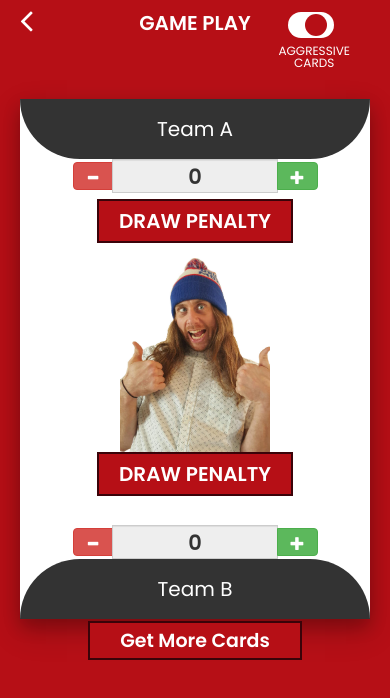
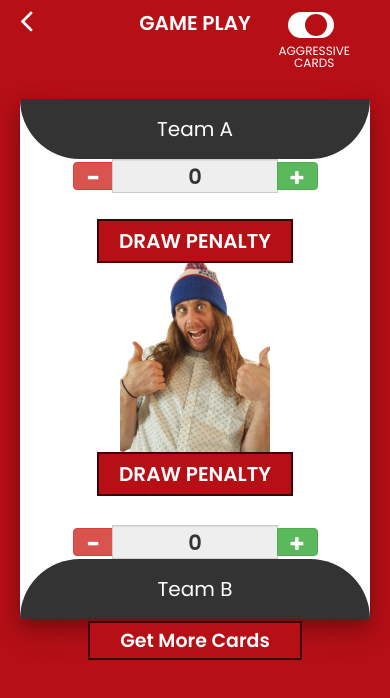
Before and after one commit to kudhawan/CorkCup, a website: page www/05.game-play-board.html in a window 390 px wide. Drawn offline with Linux system fonts and the light colour scheme; some packages are replaced by stand-ins of ours.

Commit message:
version update

```diff
--- a/config.xml
+++ b/config.xml
@@ -1,5 +1,5 @@
 <?xml version='1.0' encoding='utf-8'?>
-<widget id="radiata.corkcup" version="1.0.8" xmlns="http://www.w3.org/ns/widgets" xmlns:cdv="http://cordova.apache.org/ns/1.0">
+<widget id="radiata.corkcup" version="1.0.9" xmlns="http://www.w3.org/ns/widgets" xmlns:cdv="http://cordova.apache.org/ns/1.0">
     <name>CorkCup</name>
     <description>
         A sample Apache Cordova application that responds to the deviceready event.
--- a/package.json
+++ b/package.json
@@ -1,6 +1,6 @@
 {
   "name": "radiata.corkcup",
-  "version": "1.0.8",
+  "version": "1.0.9",
   "displayName": "CorkCup",
   "cordova": {
     "platforms": [
--- a/www/css/style.css
+++ b/www/css/style.css
@@ -1465,3 +1465,10 @@ div.switch5 > input.switch:focus ~ label:before { box-shadow: 0px 0px 0px 3px rg
 	background-color: #cccccc !important;
 	color: #626262 !important;
 }
+
+@media screen and (min-width: 375px) and (max-width: 700px){
+	.game-play-middle1 {
+		position:relative;
+		top:20px;
+	}
+}
```
